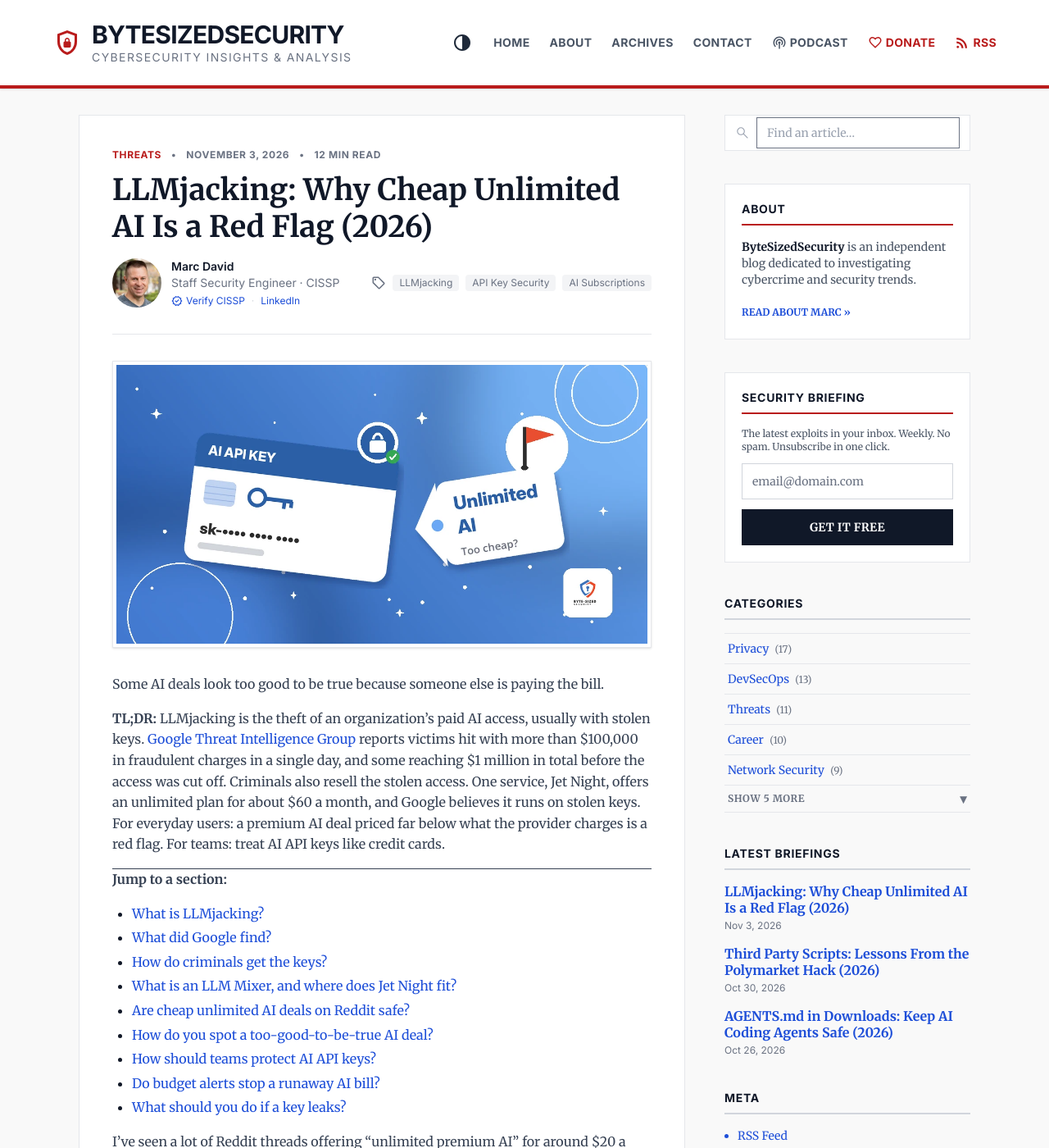
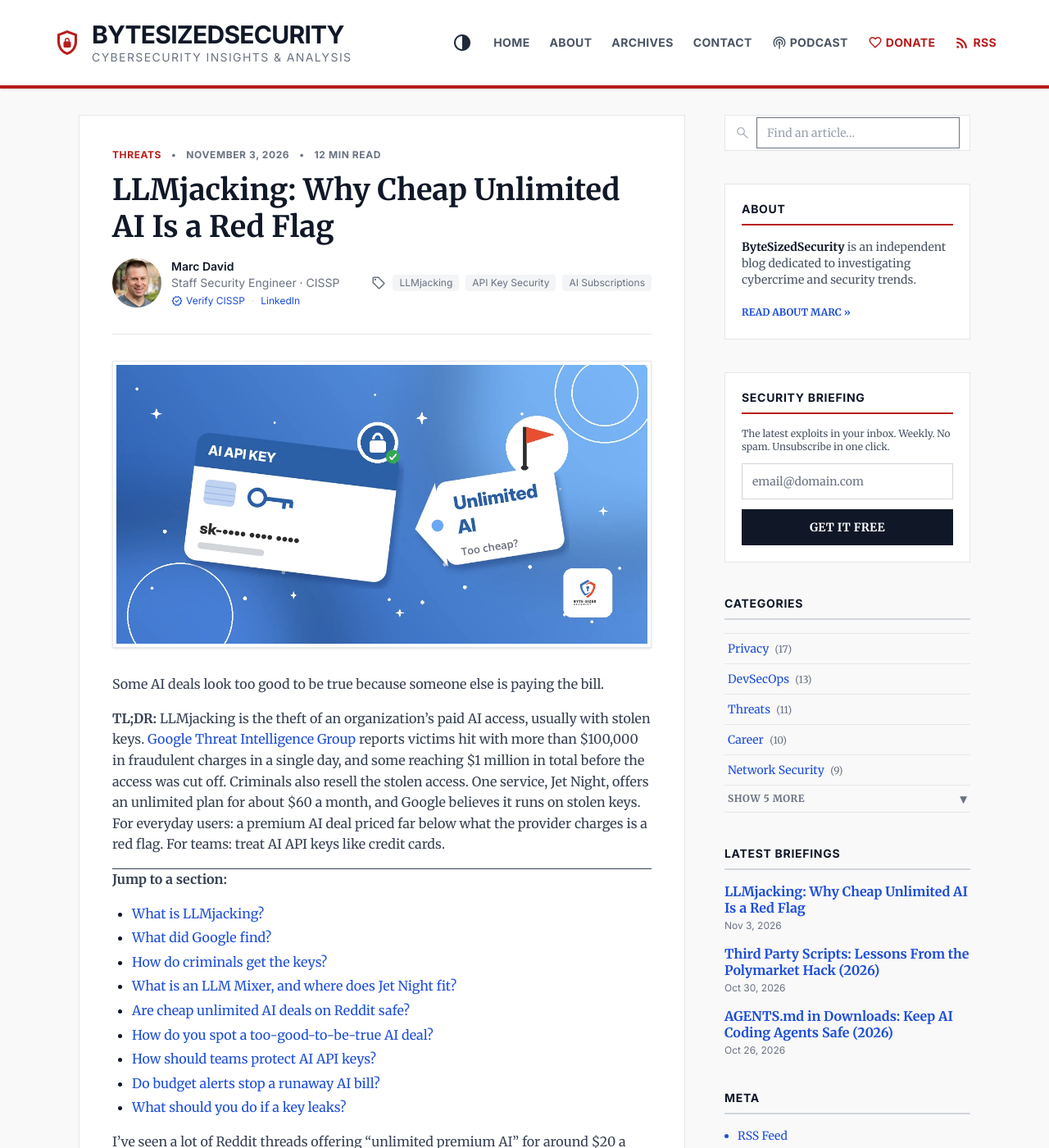
Before and after one commit to mda1125/bytesizedsecurity, a Jekyll site: the page built from _posts/2026-11-03-llmjacking-cheap-unlimited-ai-red-flag.md, in a window 1280 px wide and 1400 px high. Shown: the whole window at 82% size. Built offline with Jekyll 4.4.1, drawn with Linux system fonts in a browser that asks for light colours; full-size pictures stand in for the smaller copies a plugin makes; comment, search, counter and statistics services are not loaded.

Commit message:
Drop the year from the LLMjacking post title.
The filename, slug, date, and permalink stay so the live URL does not change.

```diff
--- a/_posts/2026-11-03-llmjacking-cheap-unlimited-ai-red-flag.md
+++ b/_posts/2026-11-03-llmjacking-cheap-unlimited-ai-red-flag.md
@@ -1,7 +1,7 @@
 ---
 description: "LLMjacking is the theft of paid AI access with stolen keys. How to spot cheap unlimited AI deals, and how teams protect their AI API keys."
 layout: post
-title: "LLMjacking: Why Cheap Unlimited AI Is a Red Flag (2026)"
+title: "LLMjacking: Why Cheap Unlimited AI Is a Red Flag"
 slug: llmjacking-cheap-unlimited-ai-red-flag
 category: "Threats"
 tags: ["LLMjacking", "API Key Security", "AI Subscriptions"]
--- a/llms-full.txt
+++ b/llms-full.txt
@@ -32,7 +32,7 @@
 
 ### 2026
 
-- 2026-11-03: [LLMjacking: Why Cheap Unlimited AI Is a Red Flag (2026)](https://blog.bytesizedsecurity.show/2026/11/03/llmjacking-cheap-unlimited-ai-red-flag/)
+- 2026-11-03: [LLMjacking: Why Cheap Unlimited AI Is a Red Flag](https://blog.bytesizedsecurity.show/2026/11/03/llmjacking-cheap-unlimited-ai-red-flag/)
   Explains LLMjacking, the theft of an organization's paid AI access with stolen cloud credentials or AI API keys, based on Google Threat Intelligence Group's November 2026 report of fraudulent charges above $100,000 in a single day and resale services such as Jet Night that Google believes run on stolen keys. Covers how to spot cheap unlimited AI deals priced far below what providers charge, and how teams protect AI API keys with spending caps, billing alerts, key rotation, and keeping keys out of code and repos.
 
 - 2026-10-30: [Third Party Scripts: Lessons From the Polymarket Hack (2026)](https://blog.bytesizedsecurity.show/2026/10/30/third-party-scripts-polymarket-hack/)
```
